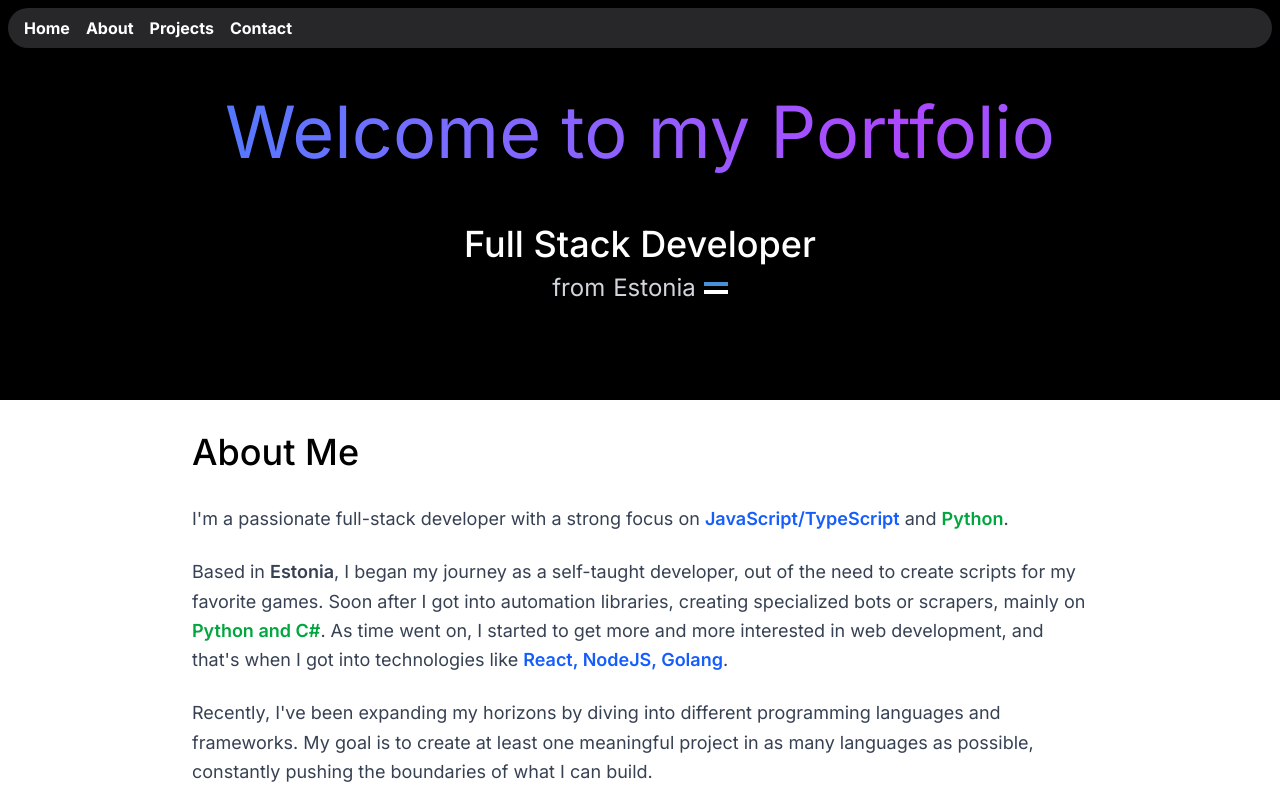
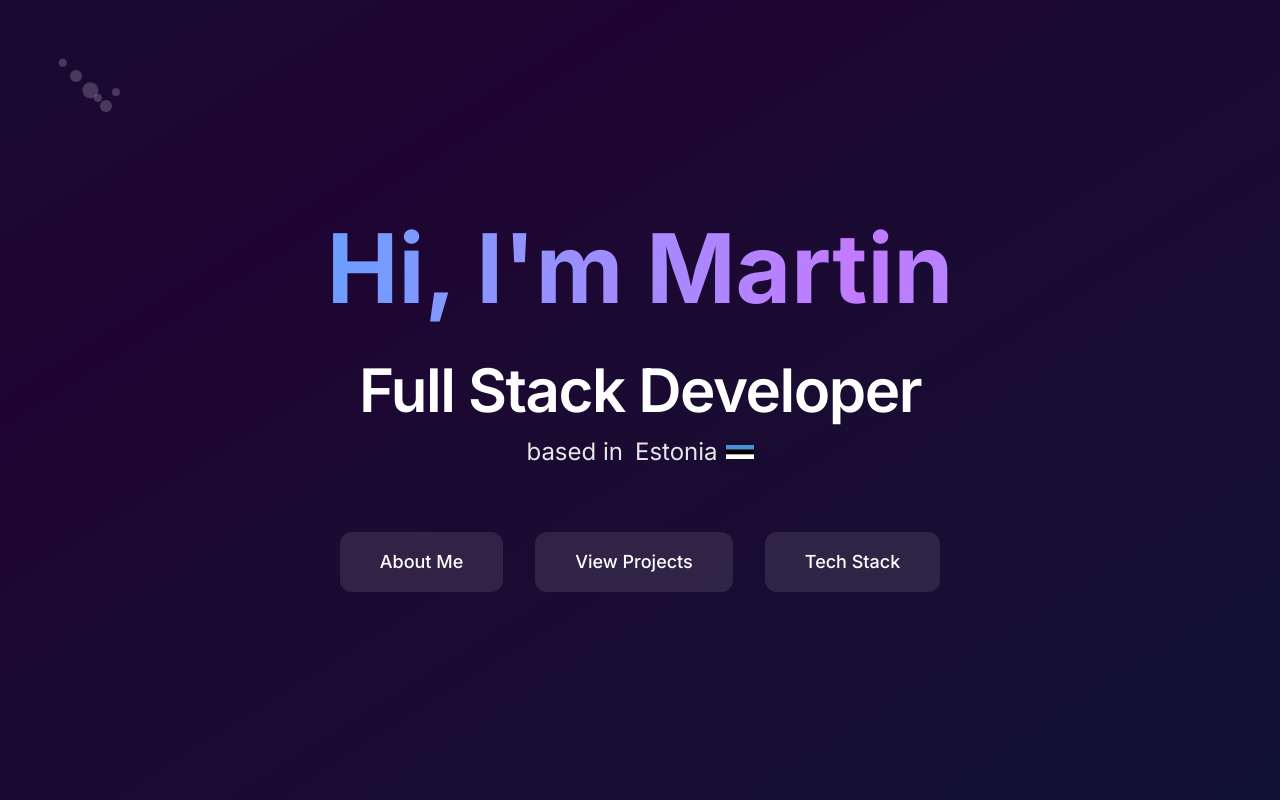
Before and after one commit to epictroller64/portfolio, a Next.js app: page / in a window 1280 px wide. Shown: the top 800 px of the page. Built offline with nearby package versions, Linux system fonts and the light colour scheme.

Commit message:
Enhance layout and styling of portfolio: added custom scrollbar, improved animations for sections, updated metadata for SEO, and refined component structure with IDs for navigation.

```diff
--- a/app/components/AboutMe.tsx
+++ b/app/components/AboutMe.tsx
@@ -2,7 +2,7 @@
 
 export default function AboutMe() {
     return (
-        <div className="w-full max-w-4xl mx-auto">
+        <div className="w-full max-w-4xl mx-auto" id="about-me">
             <h2 className="text-4xl text-start text-foreground font-medium mb-8">About Me</h2>
             <div className="space-y-6 text-lg text-gray-700 leading-relaxed">
                 <p>
--- /dev/null
+++ b/app/components/Footer.tsx
@@ -0,0 +1,14 @@
+const Footer = () => {
+    const currentYear = new Date().getFullYear();
+
+    return (
+        <footer className="w-full py-6 px-4 border-t border-slate-200">
+            <div className="max-w-6xl mx-auto flex flex-col items-center gap-2 text-slate-600">
+                <p>© {currentYear} Martin. All rights reserved.</p>
+                <p className="text-sm">Built with Next.js and Tailwind CSS</p>
+            </div>
+        </footer>
+    );
+};
+
+export default Footer;
--- a/app/components/ProjectsShowcase.tsx
+++ b/app/components/ProjectsShowcase.tsx
@@ -124,7 +124,7 @@ const projects: Project[] = [
 
 export const ProjectsShowcase = () => {
     return (
-        <div className="w-full max-w-4xl mx-auto">
+        <div className="w-full max-w-4xl mx-auto" id="projects">
             <h2 className="text-4xl text-start text-foreground font-medium mb-8">My Projects</h2>
             <div className="grid grid-cols-1 md:grid-cols-2 gap-8 w-full">
                 {projects.map((project, index) => (
--- a/app/components/TechStack.tsx
+++ b/app/components/TechStack.tsx
@@ -114,7 +114,7 @@ const techStack: TechItem[] = [
 
 export const TechStack = () => {
     return (
-        <div className="w-full max-w-4xl mx-auto">
+        <div className="w-full max-w-4xl mx-auto" id="tech-stack">
             <h2 className="text-4xl text-start text-foreground font-medium mb-8">Tech Stack</h2>
             <p className="text-lg text-foreground font-medium mb-8">Technologies I have worked with.</p>
             <div className="w-full">
--- a/app/globals.css
+++ b/app/globals.css
@@ -1,6 +1,39 @@
 @import "tailwindcss";
 
 @custom-variant dark (&:where(.dark, .dark *));
+
+/* Custom Scrollbar */
+::-webkit-scrollbar {
+  width: 10px;
+  height: 10px;
+}
+
+::-webkit-scrollbar-track {
+  background: transparent;
+}
+
+::-webkit-scrollbar-thumb {
+  background: rgba(100, 116, 139, 0.2);
+  border-radius: 5px;
+  border: 2px solid transparent;
+  background-clip: padding-box;
+}
+
+::-webkit-scrollbar-thumb:hover {
+  background: rgba(100, 116, 139, 0.3);
+  border: 2px solid transparent;
+  background-clip: padding-box;
+}
+
+/* For Firefox */
+* {
+  scrollbar-width: thin;
+  scrollbar-color: rgba(100, 116, 139, 0.2) transparent;
+}
+
+html {
+  scroll-behavior: smooth;
+}
 
 :root {
   --background: #ffffff;
@@ -30,16 +63,101 @@ body {
   animation: gradient 8s ease infinite;
 }
 
+.animate-gradient-slow {
+  background-size: 400% 400%;
+  animation: gradient 15s ease infinite;
+}
+
+@layer utilities {
+  .animate-gradient-slow {
+    animation: gradient 15s ease infinite;
+  }
+
+  .animate-float-1 {
+    animation: float 20s ease-in-out infinite;
+  }
+
+  .animate-float-2 {
+    animation: float 25s ease-in-out infinite;
+  }
+
+  .animate-float-3 {
+    animation: float 30s ease-in-out infinite;
+  }
+
+  .animate-float-4 {
+    animation: float 35s ease-in-out infinite;
+  }
+
+  .animate-float-5 {
+    animation: float 40s ease-in-out infinite;
+  }
+
+  .animate-float-6 {
+    animation: float 45s ease-in-out infinite;
+  }
+
+  .animate-blob {
+    animation: blob 7s infinite;
+  }
+
+  .animation-delay-2000 {
+    animation-delay: 2s;
+  }
+
+  .animation-delay-4000 {
+    animation-delay: 4s;
+  }
+}
+
 @keyframes gradient {
-  0% {
-    background-position: 0% 50%;
+
+  0%,
+  100% {
+    background-size: 200% 200%;
+    background-position: left center;
   }
 
   50% {
-    background-position: 100% 50%;
+    background-size: 200% 200%;
+    background-position: right center;
+  }
+}
+
+@keyframes float {
+
+  0%,
+  100% {
+    transform: translate(0, 0);
+  }
+
+  25% {
+    transform: translate(100px, 100px);
+  }
+
+  50% {
+    transform: translate(200px, 0);
+  }
+
+  75% {
+    transform: translate(100px, -100px);
+  }
+}
+
+@keyframes blob {
+  0% {
+    transform: translate(0px, 0px) scale(1);
+  }
+
+  33% {
+    transform: translate(30px, -50px) scale(1.1);
+  }
+
+  66% {
+    transform: translate(-20px, 20px) scale(0.9);
   }
 
   100% {
-    background-position: 0% 50%;
+    transform: translate(0px, 0px) scale(1);
   }
 }
--- a/app/layout.tsx
+++ b/app/layout.tsx
@@ -1,12 +1,41 @@
 import type { Metadata } from "next";
 import { Inter } from "next/font/google";
 import "./globals.css";
-import Header from "./components/Header";
-const inter = Inter();
+import Footer from "./components/Footer";
+
+const inter = Inter({ subsets: ["latin"] });
 
 export const metadata: Metadata = {
-  title: "Create Next App",
-  description: "Generated by create next app",
+  title: "Martin's Portfolio",
+  description: "Full Stack Developer Portfolio showcasing web development projects and skills",
+  robots: {
+    index: false,
+    follow: false,
+    nocache: true,
+    googleBot: {
+      index: false,
+      follow: false,
+      noimageindex: true,
+    },
+  },
+  openGraph: {
+    title: "Martin's Portfolio",
+    description: "Full Stack Developer Portfolio",
+    type: "website",
+  },
+  twitter: {
+    card: "summary",
+    title: "Martin's Portfolio",
+    description: "Full Stack Developer Portfolio",
+  },
+  viewport: {
+    width: "device-width",
+    initialScale: 1,
+    maximumScale: 1,
+  },
+  verification: {
+    google: "no-verification",
+  },
 };
 
 export default function RootLayout({
@@ -16,9 +45,13 @@ export default function RootLayout({
 }>) {
   return (
     <html lang="en">
-      <body className={`${inter.className} bg-background`}>
-        <Header></Header>
+      <head>
+        <meta name="robots" content="noindex,nofollow" />
+        <meta name="googlebot" content="noindex,nofollow" />
+      </head>
+      <body className={`${inter.className} bg-slate-50`}>
         {children}
+        <Footer />
       </body>
     </html>
   );
--- a/app/page.tsx
+++ b/app/page.tsx
@@ -15,44 +15,98 @@ export default function Home() {
 }
 
 const Uppersection = () => (
-  <section className="bg-foreground w-full flex h-[50vh]">
-    <div className="m-auto">
-      <div className="flex flex-col gap-8 relative">
+  <section className="bg-foreground w-full min-h-screen relative flex items-center justify-center overflow-hidden">
+    <div className="absolute inset-0 bg-gradient-to-br from-blue-600/20 via-purple-600/20 to-blue-600/20 animate-gradient-slow"></div>
+
+    <div className="absolute inset-0">
+      <div className="absolute w-2 h-2 bg-white/20 rounded-full animate-float-1"></div>
+      <div className="absolute w-3 h-3 bg-white/20 rounded-full animate-float-2"></div>
+      <div className="absolute w-2 h-2 bg-white/20 rounded-full animate-float-3"></div>
+      <div className="absolute w-4 h-4 bg-white/20 rounded-full animate-float-4"></div>
+      <div className="absolute w-3 h-3 bg-white/20 rounded-full animate-float-5"></div>
+      <div className="absolute w-2 h-2 bg-white/20 rounded-full animate-float-6"></div>
+    </div>
+
+    <div className="relative z-10 px-6 w-full max-w-6xl mx-auto py-20">
+      <div className="flex flex-col gap-16">
+        <div className="flex flex-col gap-8">
           <Title></Title>
-        <div className="flex flex-col items-center gap-2">
-          <p className="text-4xl text-center text-white font-medium">Full Stack Developer</p>
-          <div className="flex items-center gap-2 text-2xl text-gray-300">
-            <span>from</span>
-            <span className="flex items-center gap-2">
+          <div className="flex flex-col items-center gap-4">
+            <h2 className="text-6xl text-center text-white font-semibold tracking-tight bg-clip-text">
+              Full Stack Developer
+            </h2>
+            <div className="flex items-center gap-3 text-2xl text-gray-200">
+              <span>based in</span>
+              <span className="flex items-center gap-2 group">
                 Estonia
-              <div className="relative w-6 h-4">
+                <div className="relative w-7 h-5 transition-transform group-hover:scale-110">
                   <Image
                     src="/estonia-flag.svg"
                     alt="Estonian Flag"
                     fill
-                  className="object-contain"
+                    className="object-contain drop-shadow-lg"
                   />
                 </div>
               </span>
             </div>
           </div>
         </div>
+
+        <div className="flex flex-col items-center gap-10">
+          <div className="flex gap-8">
+            <a href="#about-me" className="group relative px-10 py-4 bg-white/10 hover:bg-white/20 text-white rounded-xl transition-all duration-300 overflow-hidden text-lg font-medium">
+              <span className="relative z-10">About Me</span>
+              <div className="absolute inset-0 bg-gradient-to-r from-blue-500/30 to-purple-500/30 opacity-0 group-hover:opacity-100 transition-opacity"></div>
+            </a>
+            <a
+              href="#projects"
+              className="group relative px-10 py-4 bg-white/10 hover:bg-white/20 text-white rounded-xl transition-all duration-300 overflow-hidden text-lg font-medium"
+            >
+              <span className="relative z-10">View Projects</span>
+              <div className="absolute inset-0 bg-gradient-to-r from-blue-500/30 to-purple-500/30 opacity-0 group-hover:opacity-100 transition-opacity"></div>
+            </a>
+            <a
+              href="#tech-stack"
+              className="group relative px-10 py-4 bg-white/10 hover:bg-white/20 text-white rounded-xl transition-all duration-300 overflow-hidden text-lg font-medium"
+            >
+              <span className="relative z-10">Tech Stack</span>
+              <div className="absolute inset-0 bg-gradient-to-r from-blue-500/30 to-purple-500/30 opacity-0 group-hover:opacity-100 transition-opacity"></div>
+            </a>
           </div>
+        </div>
+      </div>
+    </div>
+
   </section>
-);
-
+)
 
 const MiddleSection = () => (
-  <section className="bg-background w-full flex min-h-[50vh] p-8 flex-col gap-8">
+  <section className="w-full flex min-h-[50vh] p-8 flex-col gap-8 relative overflow-hidden bg-slate-50">
+    <div className="absolute inset-0 bg-[linear-gradient(to_right,#80808020_1px,transparent_1px),linear-gradient(to_bottom,#80808020_1px,transparent_1px)] bg-[size:32px_32px]"></div>
+
+    <div className="absolute inset-0">
+      <div className="absolute top-1/4 left-1/4 w-[500px] h-[500px] bg-blue-400/20 rounded-full mix-blend-multiply filter blur-[100px] animate-blob"></div>
+      <div className="absolute top-1/3 right-1/4 w-[500px] h-[500px] bg-purple-400/20 rounded-full mix-blend-multiply filter blur-[100px] animate-blob animation-delay-2000"></div>
+      <div className="absolute bottom-1/4 left-1/3 w-[500px] h-[500px] bg-pink-400/20 rounded-full mix-blend-multiply filter blur-[100px] animate-blob animation-delay-4000"></div>
+    </div>
+
+    <div className="absolute inset-0 bg-gradient-to-b from-slate-50/50 via-slate-50/80 to-slate-50"></div>
+
+    <div className="relative z-10 flex flex-col gap-8">
       <AboutMe></AboutMe>
       <ProjectsShowcase></ProjectsShowcase>
       <TechStack></TechStack>
+    </div>
   </section>
 )
 
 const Title = () => (
   <div className="relative">
-    <p className="text-7xl h-24 text-center text-transparent bg-clip-text bg-gradient-to-r from-blue-500 via-purple-500 to-blue-500 animate-gradient bg-[length:200%_auto] hover:animate-none">Welcome to my Portfolio</p>
+    <div className="flex flex-col items-center gap-2">
+      <h1 className="text-8xl font-bold text-center text-transparent bg-clip-text bg-gradient-to-r from-blue-400 via-purple-400 to-blue-400 animate-gradient bg-[length:200%_auto] hover:animate-none leading-tight">
+        Hi, I'm Martin
+      </h1>
+    </div>
   </div>
 )
 
```
Lines whose indentation alone changed are shown as unchanged.
